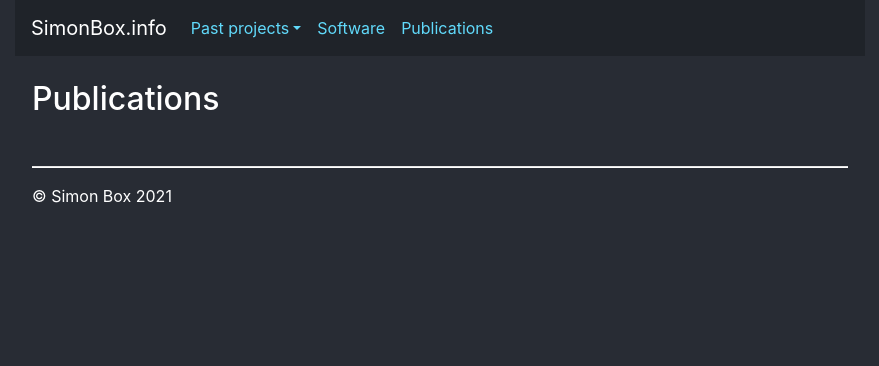
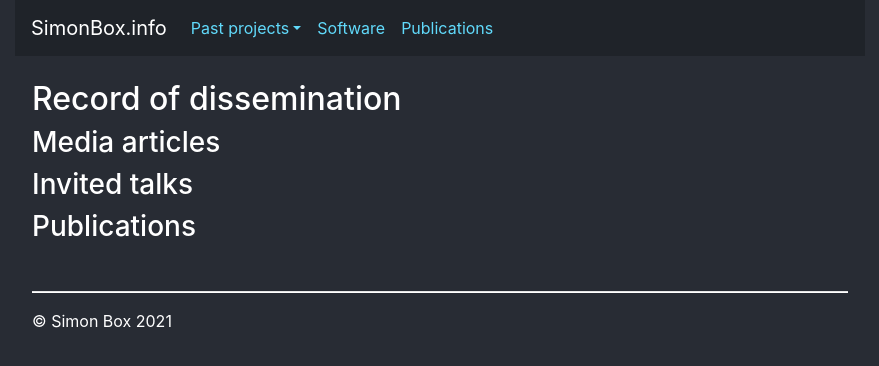
Before and after one commit to SimonBox/simonboxdotinfo, a React (Create React App) app: page /publications in a window 1280 px wide. Shown: the top 366 px of the page, without its empty margins (200-1079 px from the left). Built offline with nearby package versions, Linux system fonts and the light colour scheme.

Commit message:
Publication headings

```diff
--- a/src/pages/publications.js
+++ b/src/pages/publications.js
@@ -5,7 +5,11 @@ class Publications extends Page{
     content(){
         return(
             <div>
-                <h2>Publications</h2>
+                <h2>Record of dissemination</h2>
+                <h3>Media articles</h3>
+
+                <h3>Invited talks</h3>
+                <h3>Publications</h3>
             </div>
         )
     }
```
